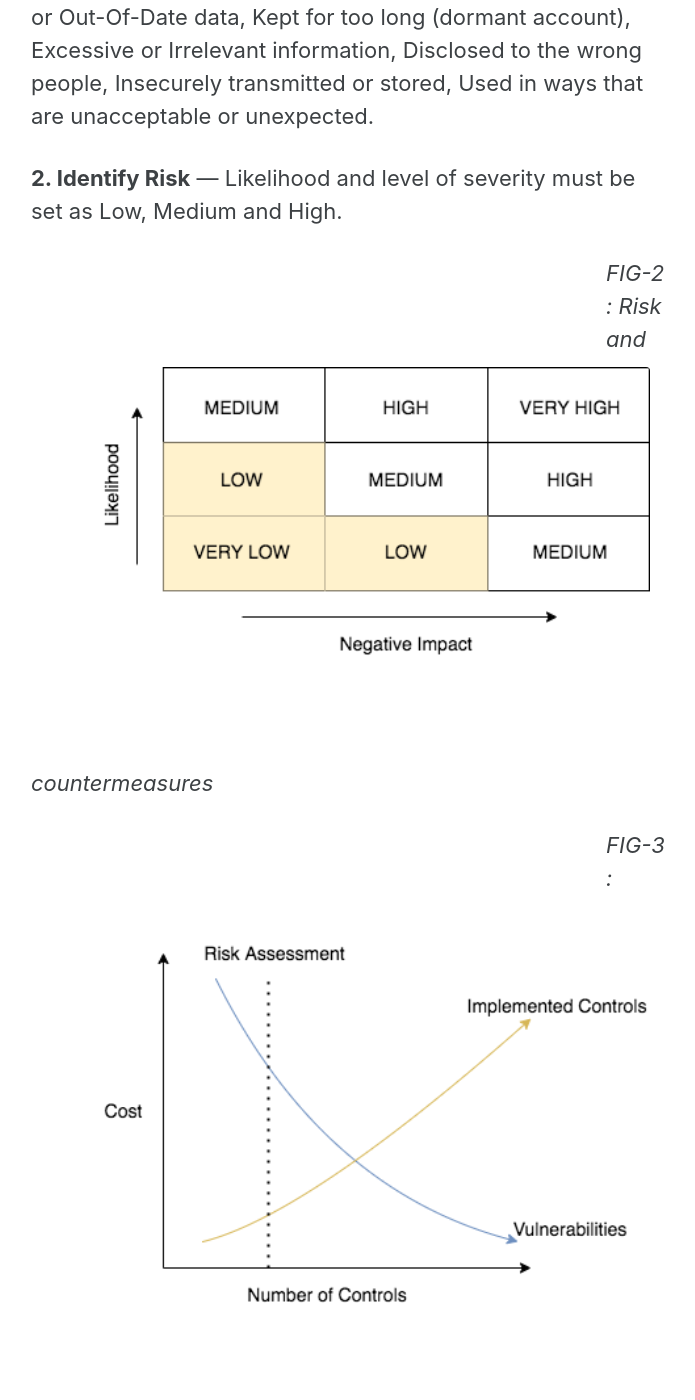
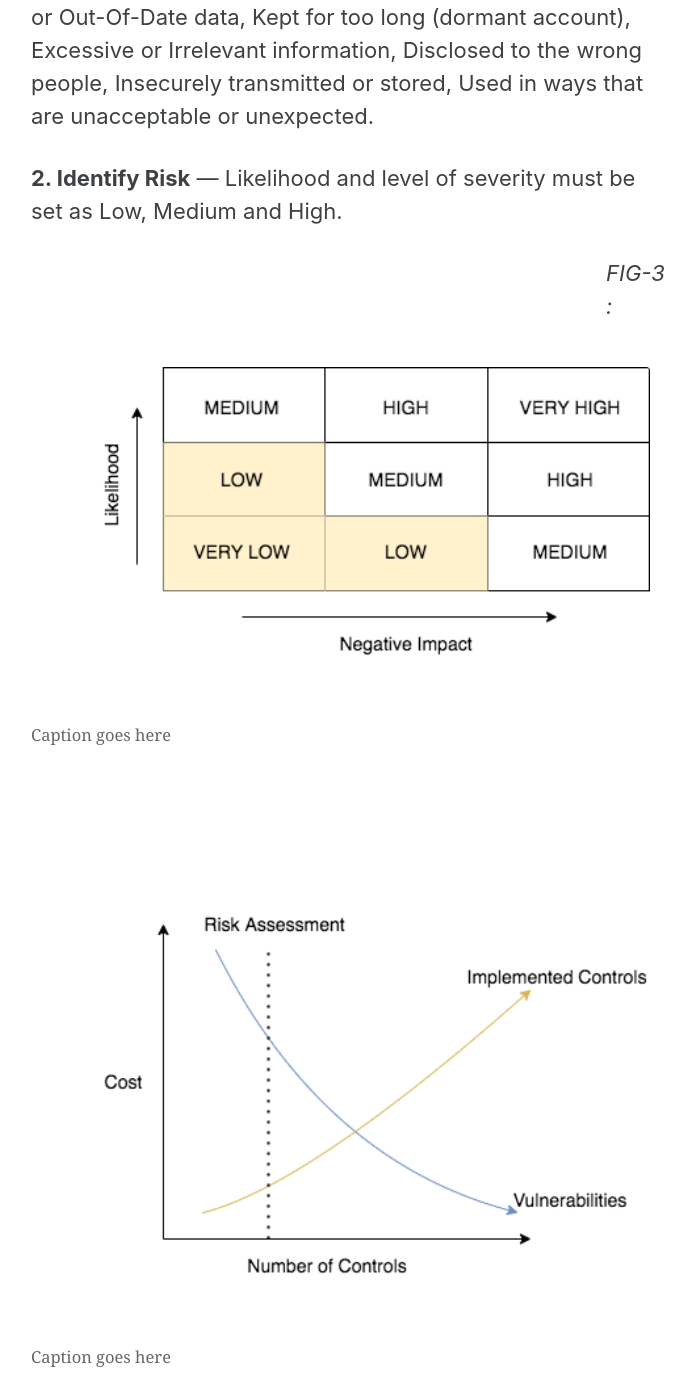
Before and after one commit to milinddeore/logits-website, a Jekyll site: the page built from _posts/2021-02-12-dataset-assessment-framework.md, in a window 1280 px wide and 1400 px high, scrolled down 1874 px. Shown: the whole window, without its empty margins (291-986 px from the left). Built offline with Jekyll 4.4.1, drawn with Linux system fonts in a browser that asks for light colours; cached includes are drawn as plain includes.

Commit message:
Update 2021-02-12-dataset-assessment-framework.md

```diff
--- a/_posts/2021-02-12-dataset-assessment-framework.md
+++ b/_posts/2021-02-12-dataset-assessment-framework.md
@@ -40,14 +40,16 @@
 Used in ways that are unacceptable or unexpected.
 
 **2. Identify Risk** — Likelihood and level of severity must be set as Low, Medium and High.
+
 <figure class="align-left">
-  <img src="/assets/images/RiskAndCountermeasures.png" alt="">
+  <img src="/assets/images/RiskAndCountermeasures.png" alt="" title="Risk and countermeasures">
+    <figcaption>Caption goes here</figcaption>
 </figure>
 
-*FIG-2 : Risk and countermeasures*
 
 <figure class="align-left">
   <img src="/assets/images/AssessTheCostsAndValue.png" alt="">
+    <figcaption>Caption goes here</figcaption>
 </figure>
 
 *FIG-3 : Assess the costs and value*
```
